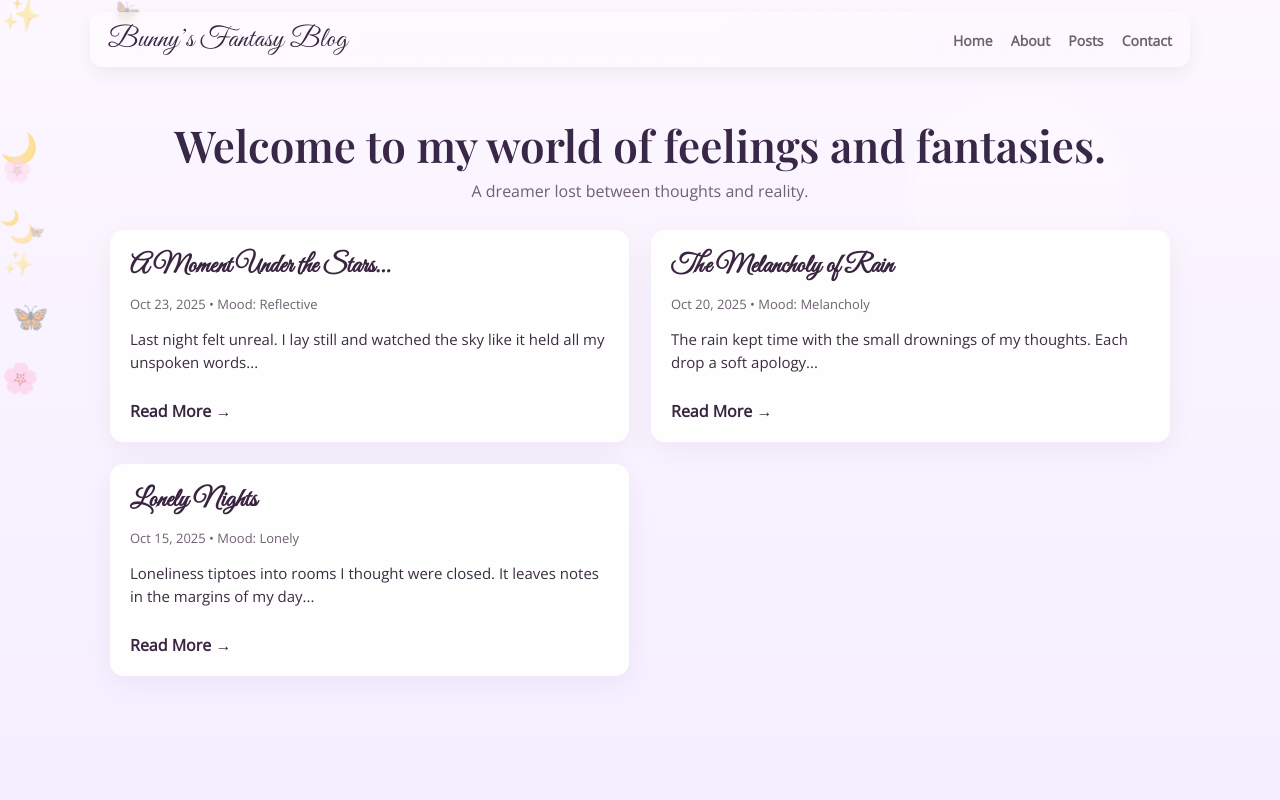
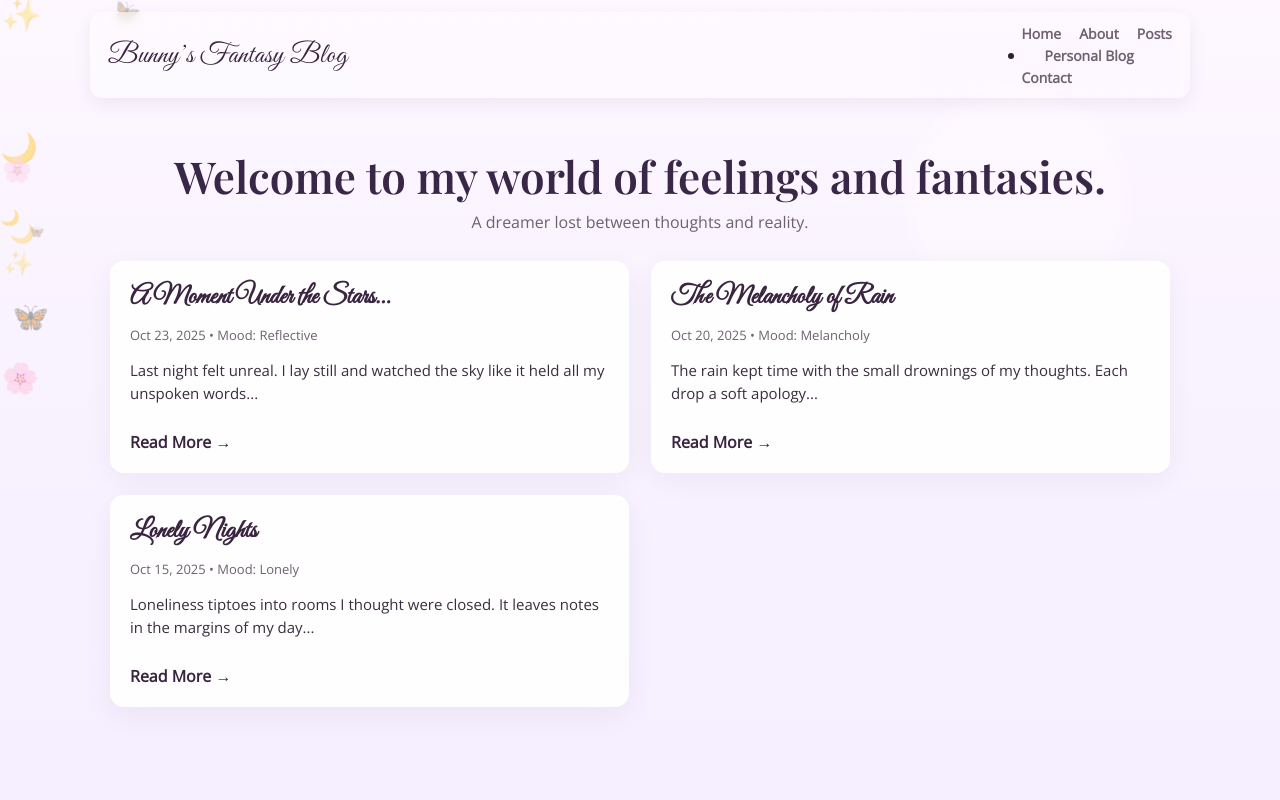
Before and after one commit to bunnnyyyzzz/mywebproject, a plain HTML site: page index.html in a window 1280 px wide. Shown: the top 800 px of the page. Drawn offline with nearby package versions, Linux system fonts and the light colour scheme; files whose address does not match are found by name.

Commit message:
Update index.html

```diff
--- a/index.html
+++ b/index.html
@@ -16,6 +16,7 @@
       <a href="index.html">Home</a>
       <a href="about.html">About</a>
       <a href="posts.html">Posts</a>
+      <li><a href="personal-blog.html">Personal Blog</a></li>
       <a href="contact.html">Contact</a>
     </nav>
   </header>
```
